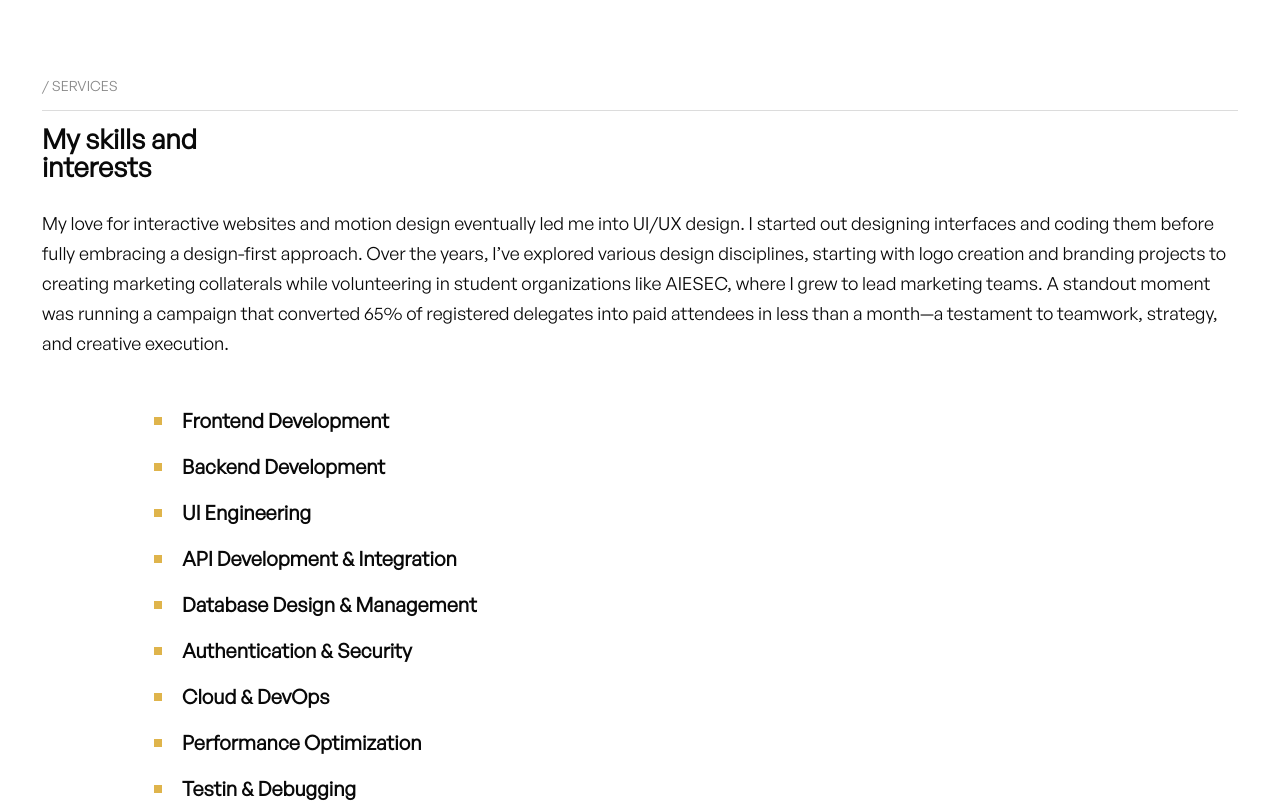
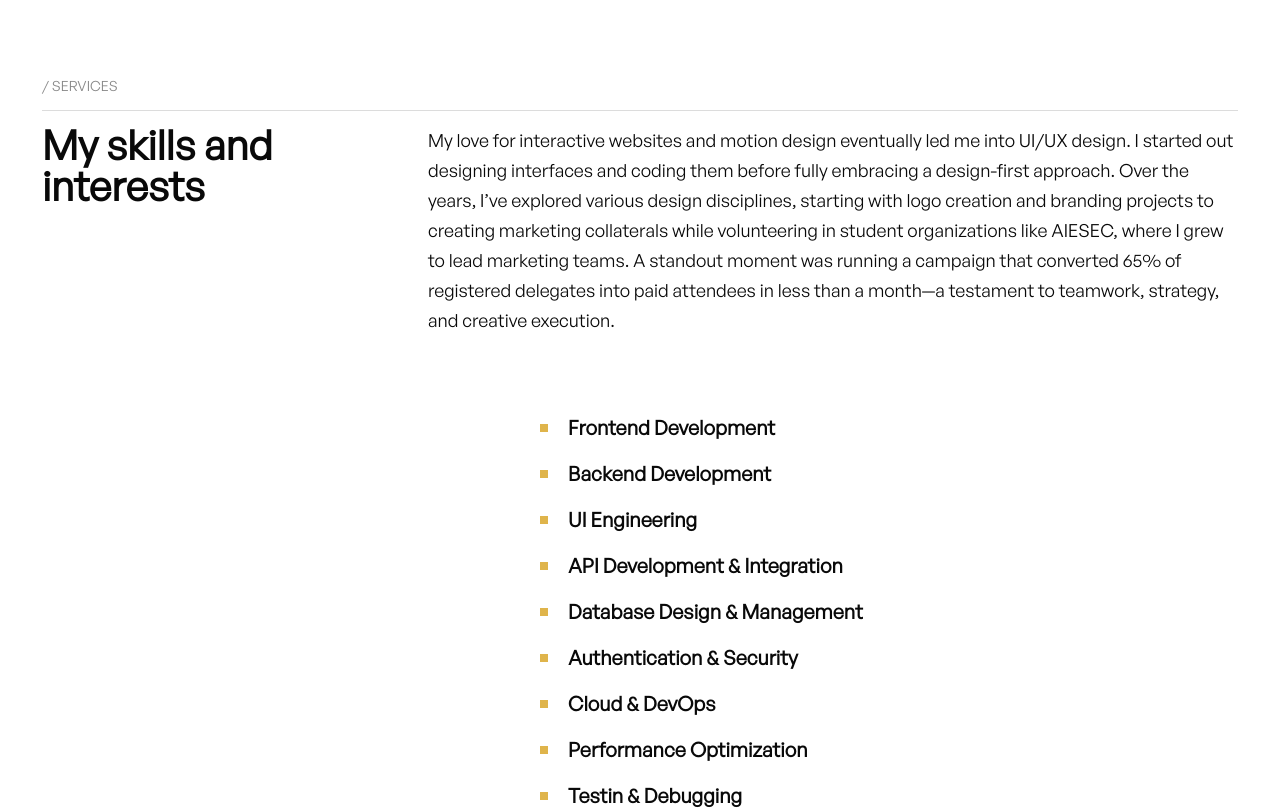
Before and after one commit to lloydbutay123/next-portfolio, a Next.js app: page /about in a window 1280 px wide. Shown: the part 3580-4389 px from the top of the page. Built offline with nearby package versions, Linux system fonts and the light colour scheme.

Commit message:
Created a large screen view for Services Section

```diff
--- a/src/components/sections/ServicesSection.js
+++ b/src/components/sections/ServicesSection.js
@@ -7,10 +7,12 @@ export default function ServicesSection() {
                 / Services
             </div>
             <div className="border-b-[1px] border-[#dcdcdc] my-[14px]" />
-            <div className="flex flex-col space-y-[1.5em] mb-[28px]">
-                <h1 className="text-[#090909] text-[27.24px] font-bold leading-none">My skills and <br /> interests</h1>
+            <div className="lg:flex gap-[4em]">
+                <div className="flex flex-col space-y-[1.5em] mb-[28px] lg:w-[322px]">
+                    <h1 className="text-[#090909] text-[27.24px] lg:text-[40.52px] font-bold leading-none">My skills and <br /> interests</h1>
                 </div>
-            <div className="text-[#090909] text-[16px] md:text-[18px] mb-[48px] leading-[30px]">
+                <div className="lg:flex flex-col flex-1">
+                    <div className=" text-[#090909] text-[16px] md:text-[18px] mb-[48px] leading-[30px]">
                         My love for interactive websites and motion design eventually led me into UI/UX design. I started out designing interfaces and coding them before fully embracing a design-first approach. Over the years, I’ve explored various design disciplines, starting with logo creation and branding projects to creating marketing collaterals while volunteering in student organizations like AIESEC, where I grew to lead marketing teams. A standout moment was running a campaign that converted 65% of registered delegates into paid attendees in less than a month—a testament to teamwork, strategy, and creative execution.
                     </div>
                     <div className="mt-[30.027px] ml-[56px] md:ml-[112px] flex flex-col space-y-[16px]">
@@ -24,5 +26,7 @@ export default function ServicesSection() {
                         })}
                     </div>
                 </div>
+            </div>
+        </div>
     );
 }
```
Lines whose indentation alone changed are shown as unchanged.
